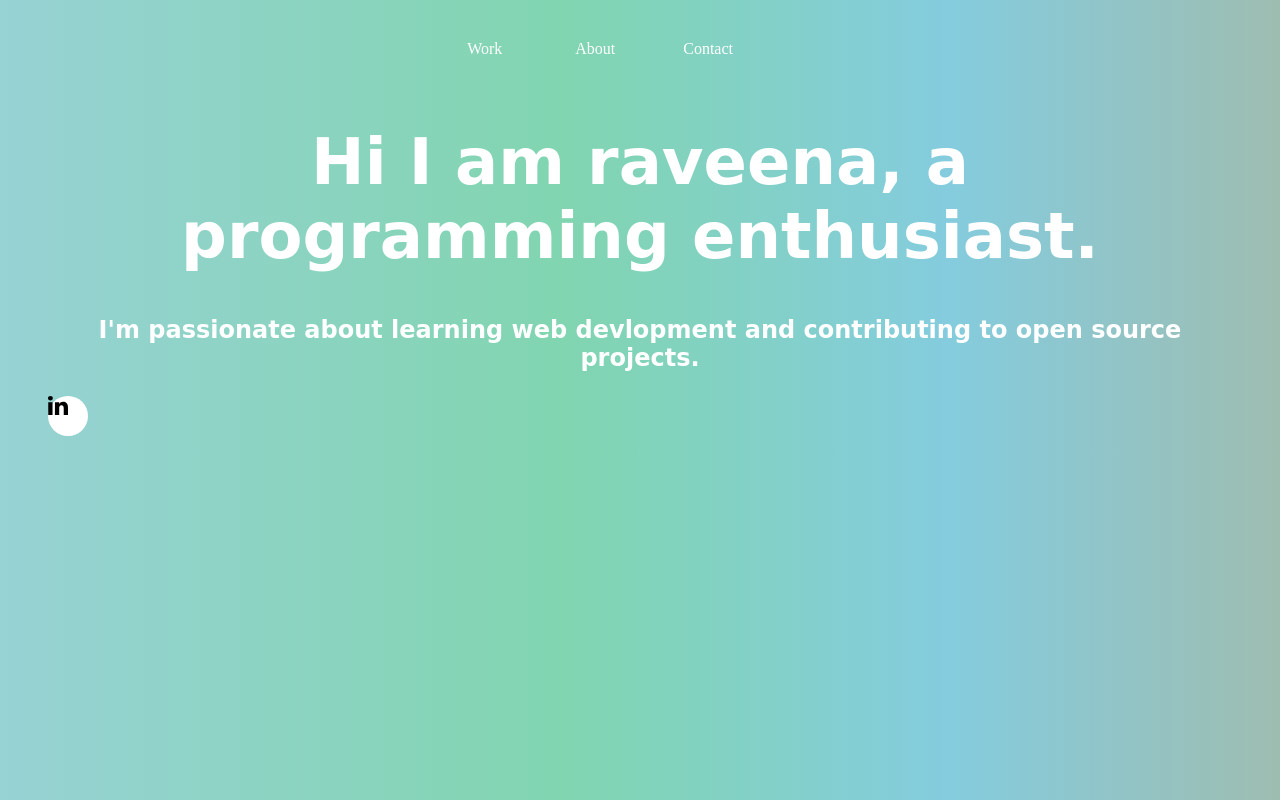
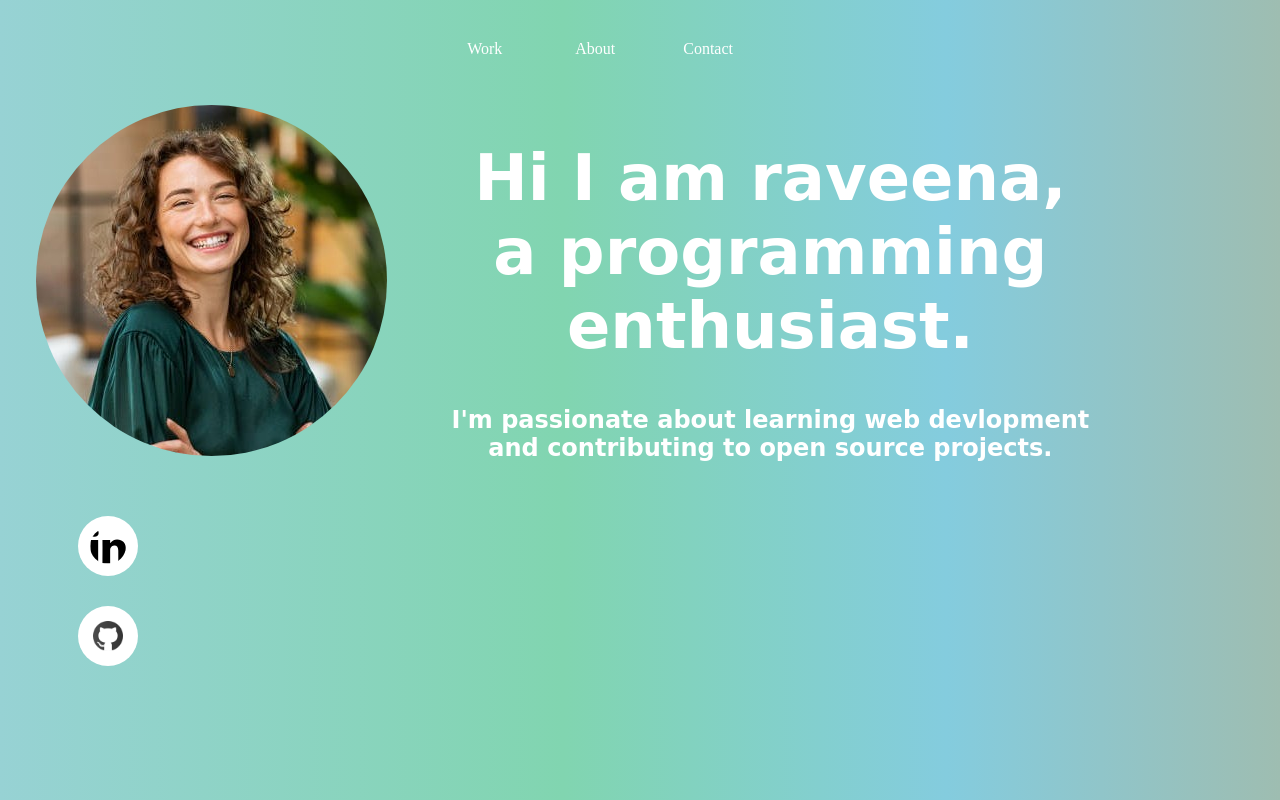
Before and after one commit to raveena-negi/raveena-negi.github.io, a plain HTML site: page index.html in a window 1280 px wide. Drawn offline with Linux system fonts and the light colour scheme; a web font is replaced by a local one.

Commit message:
added social handles and  sample profile picture

```diff
--- a/index.html
+++ b/index.html
@@ -27,14 +27,25 @@
         </nav>
 
     </header>
-    <h1>Hi I am raveena, a programming enthusiast.</h1>
-    <h3>I'm passionate about learning web devlopment and contributing to open source projects.</h3>
-
+    <div>
+        <div class="profile-pic-wrapper">
+            <img src="/static/images/profile-pic.jpg" alt="Raveena">
+        </div>
+        <div class="profile-heading-wrapper">
+            <h1>Hi I am raveena, a programming enthusiast.</h1>
+            <h3>I'm passionate about learning web devlopment and contributing to open source projects.</h3>
+        </div>
+    </div>
     <div class="social-links">
         <ul>
             <li>
-                <a href="linkedin profile">
+                <a href="https://www.linkedin.com/in/raveena-negi-672317286/" target="_blank">
                     <img src="/static/social-icons/linkedin-icon-1.svg" alt="Linkedin">
+                </a>
+            </li>
+            <li>
+                <a href="https://github.com/raveena-negi" target="_blank">
+                     <img src="/static/social-icons/github.png" alt="Github">
                 </a>
             </li>
         </ul>
--- a/static/index.css
+++ b/static/index.css
@@ -23,8 +23,9 @@ body{
 }
 
 .header-nav li a:hover{
-    background-color: white;
-    color: black;
+    /* background-color: white; */
+    color: #000000;
+    box-shadow: inset 0 0 30px white;
 }
 
 
@@ -51,17 +52,37 @@ h3{
 
 
 .social-links li{
-    display: inline-block;
-    width: 40px;
-    height: 40px;
+    display: block;
+    position: relative;
+    width: 60px;
+    height: 60px;
     border-radius: 100%;
     background-color: white;
+    margin: 30px;
 }
 .social-links li:hover{
-    display: inline-block;
-    background-color: gray;
+    background-color: #ddd;
 }
 .social-links li img{
     display: inline-block;
-    width: 20px;
+    width: 60%;
+    height: 60%;
+
+    border-radius: 100%;
+    margin: 20%;
 }
+
+.profile-pic-wrapper img{
+    border-radius: 50%;
+    align-self: self-end;
+    float: right;
+}
+.profile-pic-wrapper {
+    display: inline-block;
+    width: 30%;
+}
+
+.profile-heading-wrapper{
+    display: inline-block;
+    width: 60%;
+}
```
Also changed, not shown: static/images/profile-pic.jpg (added), static/social-icons/github.png (added).
